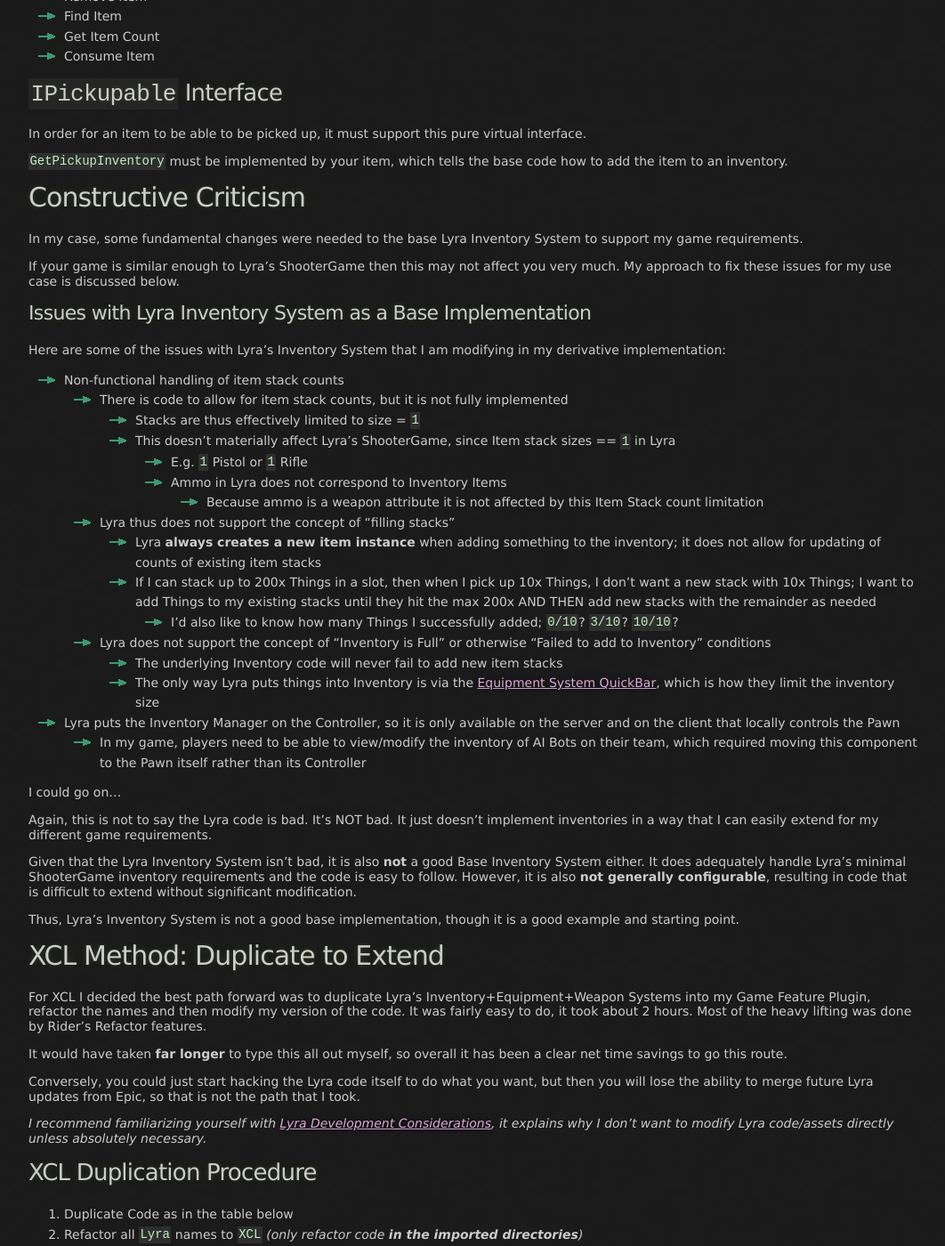
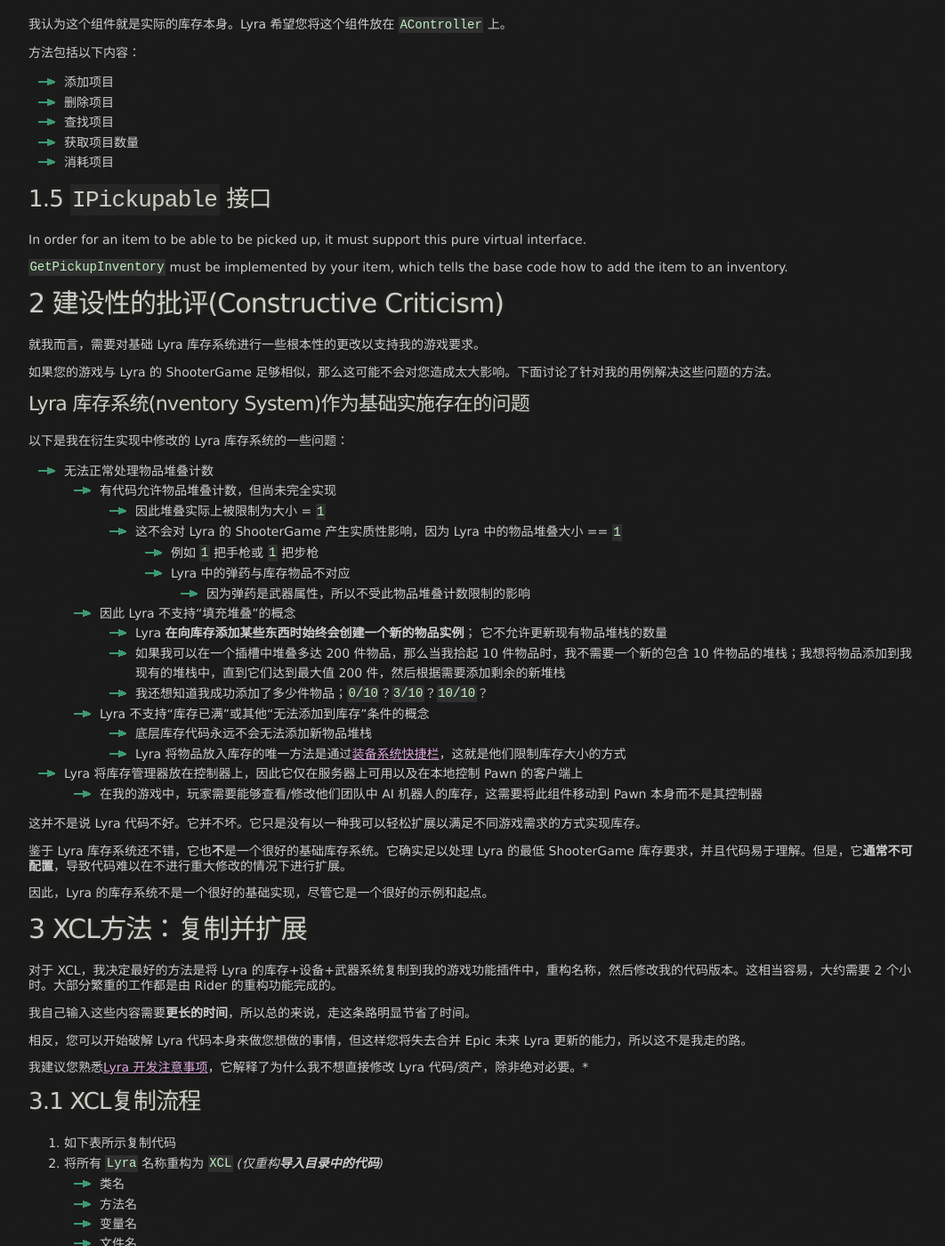
Before and after one commit to kuafu/kuafu.github.io, a Jekyll site: the page built from UE5/LyraStarterGame/Inventory/index.md, in a window 1280 px wide and 1400 px high, scrolled down 2430 px. Shown: the whole window at 89% size, without its empty margins (108-1170 px from the left). Built offline with Jekyll 4.4.1, drawn with Linux system fonts in a browser that asks for light colours; some of the changed text lies outside the part shown.

Commit message:
Lyra 物品系统(Inventory System)

```diff
--- a/UE5/LyraStarterGame/Inventory/index.md
+++ b/UE5/LyraStarterGame/Inventory/index.md
@@ -6,85 +6,75 @@ breadcrumb_name: "Inventory System"
 ---
 
 
-# LyraStarterGame Inventory System
+# 1 Lyra 物品系统(Inventory System)
 
-This is an overview of the Inventory System in [LyraStarterGame](/UE5/LyraStarterGame/).
+库存系统是构建[Lyra 装备系统](/UE5/LyraStarterGame/Equipment/) 和[Lyra 武器系统](/UE5/LyraStarterGame/Weapons/) 的基础。
 
-If you prefer video,
-[see my YouTube that covers this topic](https://youtu.be/MMiDMn0fJRU).
+这里有很多代码（包括装备和武器系统），而且在大多数情况下，它似乎对 Lyra 的用例来说运行得相当好。这是一个很好的起点，应该可以让您大致了解 Epic 对库存实施的想法。还有一些改进的空间，我将在下面讨论。
 
-The Inventory System is the base upon which the
-[Lyra Equipment System](/UE5/LyraStarterGame/Equipment/) and
-[Lyra Weapon System](/UE5/LyraStarterGame/Weapons/) are built.
+- [建设性批评(Constructive Criticism)](#ConstructiveCriticism) - 您可能无法按原样使用此系统的原因
+- [复制并扩展(Duplicate to Extend)](#DuplicateToExtend) - 如何复制此代码以自己实现它*（大约需要 2 个小时，节省更多时间）*
 
-There is a lot of code here (including the Equipment and Weapons systems),
-and for the most part it seems to work reasonably well for Lyra's
-use case.  It is a good starting point that should give you a decent idea what Epic is thinking
-with respect to inventory implementation.  There is also some room for improvement,
-which I address below.
+请注意，此代码支持多人游戏。如果您不是 UE 网络复制方面的专家，我建议您阅读此代码。它实现了 `FFastArraySerializer` 以通过网络序列化数组差异。此方法特定于 UE，因此您可以将其应用于任何/所有与远程播放器同步数组的情况。
 
-- [Constructive Criticism](#ConstructiveCriticism) - reasons you may not be able to use this system as-is
-- [Duplicate to Extend](#DuplicateToExtend) - how to duplicate this code to implement it yourself *(takes ~ 2 hours, saves many more)*
+其他参考：
+- 官方文档：[Lyra物品栏和装备](https://dev.epicgames.com/documentation/zh-cn/unreal-engine/lyra-inventory-and-equipment-in-unreal-engine)
+- 网络视频：[参考视频](https://youtu.be/MMiDMn0fJRU)
 
-Note that this code supports multiplayer games.  If you aren't an expert at UE network replication,
-I recommend reading this code.  It implements `FFastArraySerializer` to serialize array diffs over the
-network.  This methodology is specific to UE so you can apply it for any/all cases where you are syncing
-arrays with remote players.
+## 名词解释
+官方文档将Inventory 翻译为`物品栏`，Google翻译为库存，而有的地方也叫背包。Inventory一般与Equipment关联，两者也是不同范畴的概念，Inventory表示角色的背包，Inventory Item表示背包中的物品，而这个物品如果装配到角色身上时才会创建Equipment实例，卸载下来就被销毁。具体两者对比参考官方文档[Lyra物品栏和装备](https://dev.epicgames.com/documentation/zh-cn/unreal-engine/
 
+## 1.1 物品栏(Inventory)概念
 
-## Inventory Concepts
+- [物品定义(Item Definition)](#ItemDefinition) (常量)
+  - 由一个或多个 [物品碎片](#ItemFragments) 组成，例如：
+    - `EquippableItem`（如何创建物品“类别”的示例，在本例中为玩家可以装备的物品）
+    - `SetStats`（在我看来，这是最有趣且最有用的示例）
+    - 等等
 
-- [Item Definition](#ItemDefinition) (constant)
-  - Consists of one or more [Item Fragments](#ItemFragments), for example:
-    - `EquippableItem` (example of how to make a "category" of item, in this case an item the player can equip)
-    - `SetStats` (IMO the most interesting and generally useful example)
-    - etc
-- [Item Instance](#ItemInstance)
-  - A particular instance of a generic Item Definition
-- [Inventory Manager](#InventoryManager) (Controller component)
-  - Keeps track of the Item Instances in a Pawn's Inventory
-- [`IPickupable` Interface](#IPickupable)
-  - Defines what actually goes into Inventory when an item is picked up
+- [物品实例(Item Instance)](#ItemInstance)
+  - 通用物品定义的特定实例
+- [物品管理器(Inventory Manager)](#InventoryManager) (Controller component)
+  - 跟踪 Pawn 库存中的物品实例
 
-#### Lyra 5.1 Update
+- [`IPickupable` 接口](#IPickupable)
+  - 定义当物品被拾取时实际进入库存的东西
 
-The networking code changes in Lyra 5.1.  Rather than replicating the inventory list array,
-each entry in the array is treated as a sub-object of the Inventory Manager Component.
-Generally it's the same idea, just a different implementation.  This is a minor efficiency gain.
+#### Lyra 5.1 更新点
 
-When I upgraded from Lyra 5.0 to Lyra 5.1 I also needed to change this code to match the new
-sub-object implementation.  It's possible some change in UE 5.1 necessitated this change,
-otherwise maybe I just had a bad 5.1 dev build with broken backwards-compatibility.
-
-If you find that your duplicated inventory isn't replicating correctly after a 5.1 upgrade, this
-is likely your issue.  Update these few networking functions in your code to match the
-sub-object style Lyra 5.1 is using and it will replicate correctly once again.
+Lyra 5.1 中的网络代码发生了变化。不是复制库存列表数组，数组中的每个条目都被视为库存管理器组件的子对象。
+通常，这是相同的想法，只是实现不同。这是一个小小的效率提升。当我从 Lyra 5.0 升级到 Lyra 5.1 时，我还需要更改此代码以匹配新的
+子对象实现。可能是 UE 5.1 中的某些更改导致了这种变化，否则也许我只是有一个糟糕的 5.1 开发版本，具有破坏的向后兼容性。
+如果您发现在 5.1 升级后您的重复库存无法正确复制，这很可能是您的问题。更新代码中的这几个网络函数以匹配Lyra 5.1 正在使用的
+子对象样式，它将再次正确复制。
 
 
 <a id="ItemDefinition"></a>
-## Item Definition
+## 1.2 物品定义(Item Definition)
 
-In order to store an item in inventory, the item must have an Item Definition.
-
-This is essentially a simple constant config.  There is virtually no functionality associated with
-a `ULyraInventoryItemDefinition`, it's just data.
-
-At the core, an Item Definition is nothing more than a display name for the player, and an
-array of Item Fragments that actually define the item.
+为了将物品存储在库存中，该物品必须具有物品定义。这本质上是一个简单的常量配置。`ULyraInventoryItemDefinition` 几乎没有任何功能，它只是数据。从本质上讲，物品定义只不过是玩家的显示名称，以及实际定义物品的物品碎片数组。
 
 
 <a id="ItemFragments"></a>
-### Item Fragments
+### 物品片段(Item Fragments)
 
-An Item Fragment contains one part of an Item Definition.
-This is essentially how the Item Definition attains modularity.
 
-You can create your own fragments by deriving from `ULyraInventoryItemFragment`.
+商品片段包含商品定义的一部分。这本质上就是商品定义实现模块化的方式。您可以通过从“ULyraInventoryItemFragment”派生来创建自己的片段。
 
-The example code does a good job of illustrating modularity and reusability, but it is definitely not
-performant.  There is a lot of searching for components and looping loops that could be optimized,
-but again, in general it's a good example of the "what" related to inventory, if not the best "how".
+示例代码很好地说明了模块化和可重用性，但它的性能肯定不高。有很多可以优化的组件搜索和循环，但同样，总的来说，这是一个与库存相关的“什么”的好例子，即使不是最好的“如何”。
 
+官方文档《Lyra物品栏和装备》中有各种物品片段的说明。
+
+
+
+
+| 物品栏物品                         | 说明                                                   |
+|-----------------------------------|--------------------------------------------------------|
+| InventoryFragment_PickupIcon      | 确定可以拾取的物品在世界中的表示。                        |
+| InventoryFragment_EquippableItem | 将此物品栏物品与所有者配备该物品时使用的装备定义配对        |
+| InventoryFragment_SetStats        | 在拾取时授予一组基于Gameplay标签的堆栈，例如弹药。         |
+| InventoryFragment_QuickbarIcon    | 确定用于占据玩家快速栏UI中插槽的物品的HUD图标。            |
+| InventoryFragment_ReticleConfig   | 指定在配备此物品栏物品时要实例化的替代HUD准星类。          |
 
 #### Fragment: Equippable Item
 
@@ -141,35 +131,29 @@ It's an array of widgets that comprise the reticle for a given weapon.
 
 
 <a id="ItemInstance"></a>
-## Item Instance
+## 1.3 物品实例(Item Instance)
 
-This is an "instance" of an Item Definition.
-When a player obtains an item, they really receive an Item Instance.
+这是物品定义的“实例”。当玩家获得物品时，他们实际上会收到一个物品实例。
 
-An Item Instance consists of:
-
-- A reference to the generic const Item Definition
-- Gameplay Tag mapped numeric stats specific to this instance of the item
-  - *(see the [SetStats Fragment](#Fragment_SetStats) which, if it exists, initializes this map)*
+物品实例包括：
+- 对通用 const 物品定义的引用
+- 游戏标记映射特定于此物品实例的数字统计数据
+- *（请参阅 [SetStats Fragment](#Fragment_SetStats)，如果存在，则初始化此映射）*
 
 
 <a id="InventoryManager"></a>
-## Inventory Manager
+## 1.4 物品栏管理器(Inventory Manager)
+我认为这个组件就是实际的库存本身。Lyra 希望您将这个组件放在 `AController` 上。
 
-This component is what I consider to be the actual inventory itself.  Lyra expects you to put this
-component on an `AController`.
-
-Methods include things like:
-
-- Add Item
-- Remove Item
-- Find Item
-- Get Item Count
-- Consume Item
-
+方法包括以下内容：
+- 添加项目
+- 删除项目
+- 查找项目
+- 获取项目数量
+- 消耗项目
 
 <a id="IPickupable"></a>
-## `IPickupable` Interface
+## 1.5 `IPickupable` 接口
 
 In order for an item to be able to be picked up, it must support this pure virtual interface.
 
@@ -178,86 +162,60 @@ the item to an inventory.
 
 
 <a id="ConstructiveCriticism"></a>
-# Constructive Criticism
+# 2 建设性的批评(Constructive Criticism)
+就我而言，需要对基础 Lyra 库存系统进行一些根本性的更改以支持我的游戏要求。
 
-In my case, some fundamental changes were needed to the base Lyra Inventory System
-to support my game requirements.
+如果您的游戏与 Lyra 的 ShooterGame 足够相似，那么这可能不会对您造成太大影响。下面讨论了针对我的用例解决这些问题的方法。
 
-If your game is similar enough to Lyra's ShooterGame then this may not affect you very much.
-My approach to fix these issues for my use case is discussed below.
+### Lyra 库存系统(nventory System)作为基础实施存在的问题
+以下是我在衍生实现中修改的 Lyra 库存系统的一些问题：
 
-### Issues with Lyra Inventory System as a Base Implementation
+- 无法正常处理物品堆叠计数
+  - 有代码允许物品堆叠计数，但尚未完全实现
+    - 因此堆叠实际上被限制为大小 = `1`
+    - 这不会对 Lyra 的 ShooterGame 产生实质性影响，因为 Lyra 中的物品堆叠大小 == `1`
+      - 例如 `1` 把手枪或 `1` 把步枪
+      - Lyra 中的弹药与库存物品不对应
+        - 因为弹药是武器属性，所以不受此物品堆叠计数限制的影响
+  - 因此 Lyra 不支持“填充堆叠”的概念
+    - Lyra **在向库存添加某些东西时始终会创建一个新的物品实例**；
+      它不允许更新现有物品堆栈的数量
+    - 如果我可以在一个插槽中堆叠多达 200 件物品，那么当我拾起 10 件物品时，我不需要一个新的包含 10 件物品的堆栈；我想将物品添加到我现有的堆栈中，直到它们达到最大值 200 件，然后根据需要添加剩余的新堆栈
+    - 我还想知道我成功添加了多少件物品；`0/10`？`3/10`？`10/10`？
+  - Lyra 不支持“库存已满”或其他“无法添加到库存”条件的概念
+    - 底层库存代码永远不会无法添加新物品堆栈
+    - Lyra 将物品放入库存的唯一方法是通过[装备系统快捷栏](../Equipment/#QuickBarComponent)，这就是他们限制库存大小的方式
 
-Here are some of the issues with Lyra's Inventory System that I am modifying in my derivative implementation:
+- Lyra 将库存管理器放在控制器上，因此它仅在服务器上可用以及在本地控制 Pawn 的客户端上
+  - 在我的游戏中，玩家需要能够查看/修改他们团队中 AI 机器人的库存，这需要将此组件移动到 Pawn 本身而不是其控制器
 
-- Non-functional handling of item stack counts
-  - There is code to allow for item stack counts, but it is not fully implemented
-    - Stacks are thus effectively limited to size = `1`
-    - This doesn't materially affect Lyra's ShooterGame, since Item stack sizes == `1` in Lyra
-      - E.g. `1` Pistol or `1` Rifle
-      - Ammo in Lyra does not correspond to Inventory Items
-        - Because ammo is a weapon attribute it is not affected by this Item Stack count limitation
-  - Lyra thus does not support the concept of "filling stacks"
-    - Lyra **always creates a new item instance** when adding something to the inventory;
-      it does not allow for updating of counts of existing item stacks
-    - If I can stack up to 200x Things in a slot, then when I pick up 10x Things, I don't want a new stack
-      with 10x Things; I want to add Things to my existing stacks until they hit the max 200x AND THEN add
-      new stacks with the remainder as needed
-      - I'd also like to know how many Things I successfully added; `0/10`? `3/10`? `10/10`?
-  - Lyra does not support the concept of "Inventory is Full" or otherwise "Failed to add to Inventory" conditions
-      - The underlying Inventory code will never fail to add new item stacks
-      - The only way Lyra puts things into Inventory is via the
-        [Equipment System QuickBar](../Equipment/#QuickBarComponent),
-        which is how they limit the inventory size
-- Lyra puts the Inventory Manager on the Controller, so it is only available on the server
-  and on the client that locally controls the Pawn
-  - In my game, players need to be able to view/modify the inventory of AI Bots on their team, which required
-    moving this component to the Pawn itself rather than its Controller
+这并不是说 Lyra 代码不好。它并不坏。它只是没有以一种我可以轻松扩展以满足不同游戏需求的方式实现库存。
 
-I could go on...
+鉴于 Lyra 库存系统还不错，它也**不**是一个很好的基础库存系统。它确实足以处理 Lyra 的最低 ShooterGame 库存要求，并且代码易于理解。但是，它**通常不可配置**，导致代码难以在不进行重大修改的情况下进行扩展。
 
-Again, this is not to say the Lyra code is bad.  It's NOT bad.  It just doesn't implement inventories in a way
-that I can easily extend for my different game requirements.
-
-Given that the Lyra Inventory System isn't bad, it is also **not** a good Base Inventory System either.
-It does adequately handle Lyra's minimal ShooterGame inventory requirements and the code is easy to follow.
-However, it is also **not generally configurable**,
-resulting in code that is difficult to extend without significant modification.
-
-Thus, Lyra's Inventory System is not a good base implementation, though it is a good example and starting point.
-
+因此，Lyra 的库存系统不是一个很好的基础实现，尽管它是一个很好的示例和起点。
 
 <a id="DuplicateToExtend"></a>
-# XCL Method: Duplicate to Extend
+# 3 XCL方法：复制并扩展
+对于 XCL，我决定最好的方法是将 Lyra 的库存+设备+武器系统复制到我的游戏功能插件中，重构名称，然后修改我的代码版本。这相当容易，大约需要 2 个小时。大部分繁重的工作都是由 Rider 的重构功能完成的。
 
-For XCL I decided the best path forward was to duplicate Lyra's Inventory+Equipment+Weapon Systems
-into my Game Feature Plugin,
-refactor the names and then modify my version of the code.
-It was fairly easy to do, it took about 2 hours.  Most of the heavy lifting was done by Rider's
-Refactor features.
+我自己输入这些内容需要**更长的时间**，所以总的来说，走这条路明显节省了时间。
 
-It would have taken **far longer** to type this all out myself, so overall
-it has been a clear net time savings to go this route.
+相反，您可以开始破解 Lyra 代码本身来做您想做的事情，但这样您将失去合并 Epic 未来 Lyra 更新的能力，所以这不是我走的路。
 
-Conversely, you could just start hacking the Lyra code itself to do what you want, but then
-you will lose the ability to merge future Lyra updates from Epic, so that
-is not the path that I took.
+我建议您熟悉[Lyra 开发注意事项](/UE5/LyraStarterGame/Development-Considerations)，它解释了为什么我不想直接修改 Lyra 代码/资产，除非绝对必要。*
 
-*I recommend familiarizing yourself with
-[Lyra Development Considerations](/UE5/LyraStarterGame/Development-Considerations),
-it explains why I don't want to modify Lyra code/assets directly unless absolutely necessary.*
+## 3.1 XCL复制流程
 
-## XCL Duplication Procedure
-
-1. Duplicate Code as in the table below
-2. Refactor all `Lyra` names to `XCL` *(only refactor code **in the imported directories**)*
-   - class names
-   - method names
-   - variable names
-   - file names
-   - etc
-3. Rename files for consistent naming convention
-4. Modify native Gameplay Tag names in the newly imported files: `Lyra` 🡒 `XCL`
+1. 如下表所示复制代码
+2. 将所有 `Lyra` 名称重构为 `XCL` *(仅重构**导入目录中的代码**)*
+- 类名
+- 方法名
+- 变量名
+- 文件名
+- 等等
+3. 重命名文件以保持一致的命名约定
+4. 修改新导入文件中的原生游戏标签名称：`Lyra` 🡒 `XCL`
 
 I duplicated Public headers:
 
@@ -277,28 +235,25 @@ and Private implementation:
 | `_LYRA_/Weapons/*.cpp`           | `Plugins/GameFeatures/XCL/Source/XCL/` | Private | `/Weapons/`    |
 | `_LYRA_/UI/Weapons/_WIDGET_.cpp` | `Plugins/GameFeatures/XCL/Source/XCL/` | Private | `/UI/Weapons/` |
 
-Template Variables:
-
+模板变量：
 - `_LYRA_` == `Source/LyraGame`
 - `_WIDGET_` == `LyraReticleWidgetBase`
-  - I only duplicated one widget: `LyraReticleWidgetBase`
-    - This one is required by the base Weapon code
-  - If you need others, duplicate them in the same way
+- 我只复制了一个小部件：`LyraReticleWidgetBase`
+  - 这是基本武器代码所必需的
+- 如果您需要其他小部件，请以相同的方式复制它们
 
+# 4 如何体验 Lyra 的物品系统(Inventory System)
 
-# How to experience Lyra's Inventory System
+TLDR 库存原型体验在 UE 5.0.3 中不起作用。
 
-TLDR the Inventory Prototype Experience is non-functional in UE 5.0.3.
+如何体验它：
+- 仅限编辑器的快速破解：[X157 开发人员说明：如何体验 Epic 的原型库存系统](/UE5/LyraStarterGame/Interactions/#How_to_Experience_Epics_Inventory_Prototype)
+- 游戏兼容修复：[Garashka：修复 Lyra 的库存系统](https://garashka.github.io/LyraDocs/lyra/fixing-inventory-system)
+深入了解底层体验问题和相关修复
 
-How to experience it:
+**更新：**此问题已在 Lyra 5.1 中修复
 
-- Editor-only quick hack: [X157 Dev Notes: How to Experience Epic's Prototype Inventory System](/UE5/LyraStarterGame/Interactions/#How_to_Experience_Epics_Inventory_Prototype)
-- Game-compatible fix: [Garashka: Fixing Lyra's Inventory System](https://garashka.github.io/LyraDocs/lyra/fixing-inventory-system)
-  for an in-depth look at the underlying Experience issues and related fixes
-
-**Update:** This has been fixed in Lyra 5.1
-
-In Lyra 5.1+, open the map in the `ShooterExplorer` GFP to experience Lyra's prototype inventory system.
+在 Lyra 5.1+ 中，打开`ShooterExplorer` GFP 中的地图以体验 Lyra 的原型库存系统。
 
 
 
```
